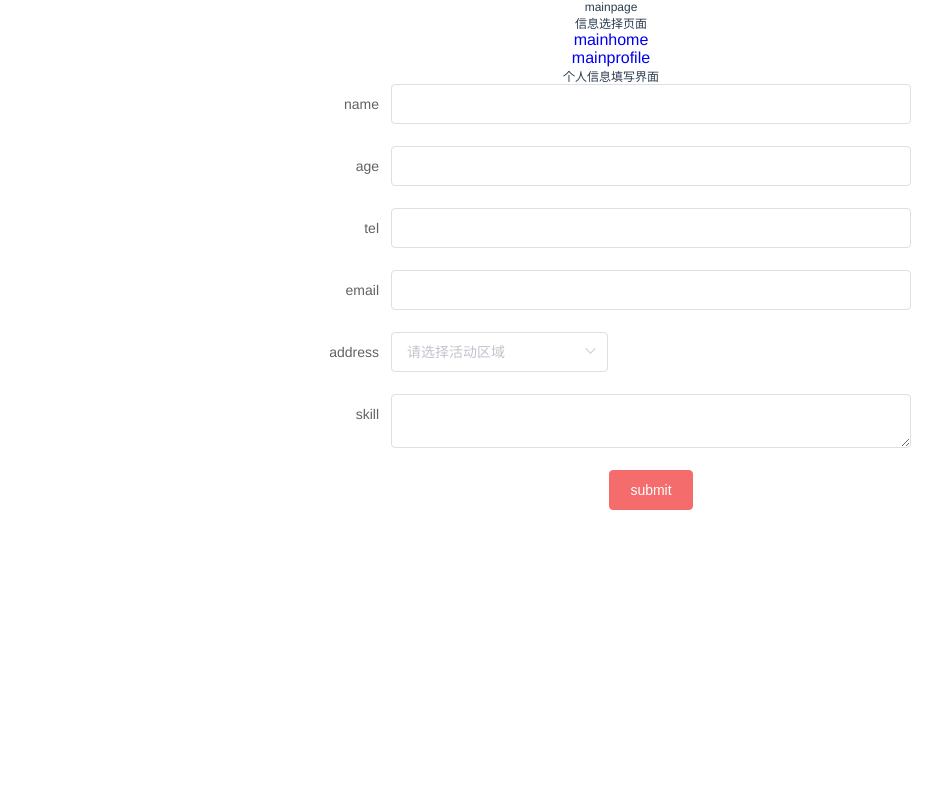
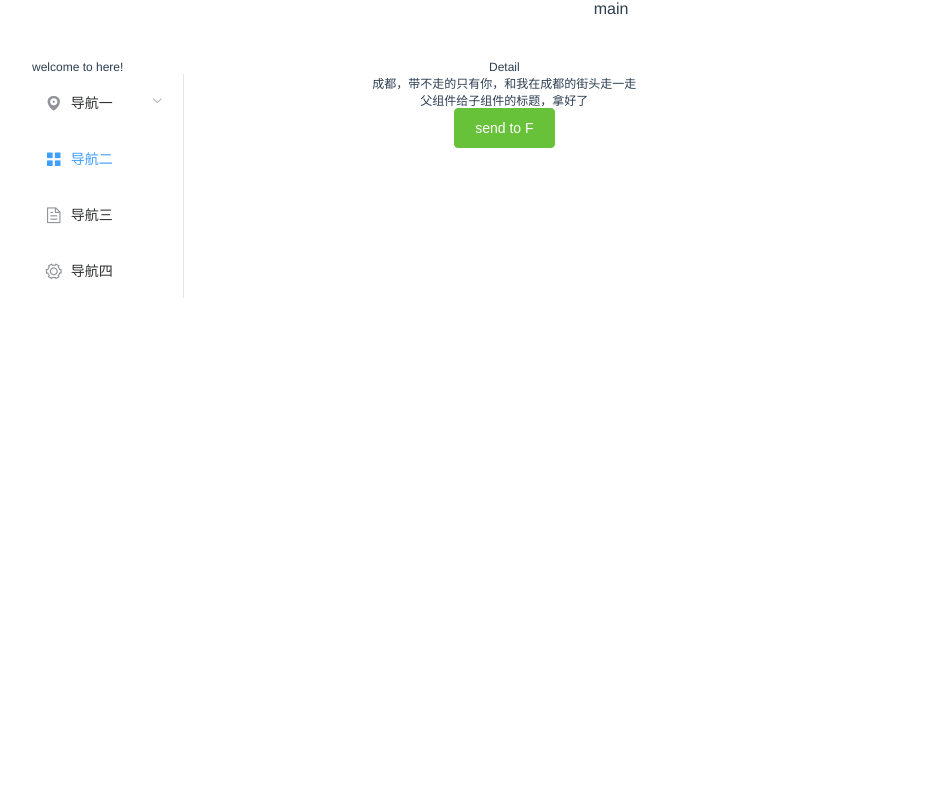
Before and after one commit to xiongben/Vue-Practice, a Vue app: page /#/main/profile in a window 1280 px wide. Shown: the top 800 px of the page, without its empty margins (29-971 px from the left). Built offline with nearby package versions, Linux system fonts and the light colour scheme.

Commit message:
add practice

```diff
--- a/package.json
+++ b/package.json
@@ -60,6 +60,7 @@
     "url-loader": "^0.5.8",
     "vue-jest": "^1.0.2",
     "vue-loader": "^13.3.0",
+    "vue-socket.io": "^2.1.1-b",
     "vue-style-loader": "^3.0.1",
     "vue-template-compiler": "^2.5.2",
     "vue2-google-maps": "^0.9.7",
--- a/src/components/MainPage.vue
+++ b/src/components/MainPage.vue
@@ -1,55 +1,104 @@
 <template>
-  <div class="mainbox">
-    <h1>mainpage</h1>
-    <p>信息选择页面</p>
-    <router-link to="/main/home">mainhome</router-link>
-    <router-link to="/main/profile">mainprofile</router-link>
-    <router-view></router-view>
-    <!-- <div class="hell">hello</div> -->
-  </div>
+  <el-container>
+    <el-header>main</el-header>
+    <el-row class="tac">
+  <el-col :span="4">
+    <h5>welcome to here!</h5>
+    <el-menu
+      default-active="2"
+      class="el-menu-vertical-demo"
+      @open="handleOpen"
+      @close="handleClose">
+      <el-submenu index="1">
+        <template slot="title">
+          <i class="el-icon-location"></i>
+          <span>导航一</span>
+        </template>
+        <el-menu-item-group>
+          <el-menu-item index="1-1" @click="tomodel">选项1</el-menu-item>
+          <el-menu-item index="1-2">选项2</el-menu-item>
+        </el-menu-item-group>
+        <el-menu-item-group>
+          <el-menu-item index="1-3">选项3</el-menu-item>
+        </el-menu-item-group>
+        <!-- <el-submenu index="1-4">
+          <template slot="title">选项4</template>
+          <el-menu-item index="1-4-1">选项1</el-menu-item>
+        </el-submenu> -->
+      </el-submenu>
+      <el-menu-item index="2">
+        <i class="el-icon-menu"></i>
+        <span slot="title">导航二</span>
+      </el-menu-item>
+      <el-menu-item index="3">
+        <i class="el-icon-document"></i>
+        <span slot="title">导航三</span>
+      </el-menu-item>
+      <el-menu-item index="4">
+        <i class="el-icon-setting"></i>
+        <span slot="title">导航四</span>
+      </el-menu-item>
+    </el-menu>
+  </el-col>
+  <el-col :span="12">
+    <h5>Detail</h5>
+    <Info @changetest="changeTitle" ref="info" :title="sonTitle"></Info>
+  </el-col>
+</el-row>
+
+      <!-- <router-link to="/main/home">mainhome</router-link>
+      <router-link to="/main/profile">mainprofile</router-link>
+      <router-link to="/main/wechat">聊天室</router-link>
+      <router-view></router-view> -->
+
+  </el-container>
 </template>
 
 <script>
-import Info from './info.vue'
-
+import Info from "./info.vue";
 
 export default {
-  name: 'HelloWorld',
-  components:{
+  name: "HelloWorld",
+  components: {
     Info
   },
-  data () {
+  data() {
     return {
-      msg: 'Welcome to Your Vue.js App',
-      name:'xiongben',
-      agenum:25,
-      mess:'成都，带不走的只有你，和我在成都的街头走一走',
-      mes:true,
-      input:''
-    }
+      msg: "Welcome to Your Vue.js App",
+      name: "xiongben",
+      agenum: 25,
+      mess: "成都，带不走的只有你，和我在成都的街头走一走",
+      mes: true,
+      input: "",
+      sonTitle:"父组件给子组件的标题，拿好了",
+    };
   },
-  methods:{
-    getinfo(){
+  methods: {
+    getinfo() {
       console.log(this.name);
     },
-    changeMess(){
-      this.mes=!this.mes;
-      this.mess=this.mes?'我要去烂漫的土耳其啊啊啊啊啊啊':'i want to balama';
+    changeTitle() {
+      console.log("子组件调用父组件方法中");
+    },
+    changeMess() {
+      this.mes = !this.mes;
+      this.mess = this.mes
+        ? "我要去烂漫的土耳其啊啊啊啊啊啊"
+        : "i want to balama";
+    },
+    handleOpen(key, keyPath) {
+        console.log(key, keyPath);
+      },
+      handleClose(key, keyPath) {
+        console.log(key, keyPath);
+      },
+    tomodel(){
+      this.$refs.info.changeMess();
     }
   }
-
-}
+};
 </script>
 
 <!-- Add "scoped" attribute to limit CSS to this component only -->
 <style scoped>
- .mainbox{
-   width:100%;
-   height:1000px;
-   border-bottom: 5px solid blue;
-   display: flex;
-   flex-direction: column;
-   align-items: center;
- }
-
 </style>
--- a/src/components/Mainhome.vue
+++ b/src/components/Mainhome.vue
@@ -2,22 +2,7 @@
   <div class="mainhome">
     <div id="mymap">
       <div id="map">
-        <GmapMap
-          :center="{lat:10, lng:10}"
-          :zoom="7"
-          map-type-id="terrain"
-          style="width: 1000px; height: 600px"
-          ref="xbmap"
-        >
-          <GmapMarker
-            :key="index"
-            v-for="(m, index) in markers"
-            :position="m.position"
-            :clickable="true"
-            :draggable="true"
-            @click="center=m.position"
-          />
-        </GmapMap>
+
         <el-button type="success" @click="tochangsha()">长沙</el-button>
       </div>
     </div>
@@ -65,6 +50,9 @@ export default {
         console.log('buchunzai')
     }
   },
+  created() {
+    this.testfn();
+  },
   methods:{
     getinfo(){
       console.log(this.name);
@@ -77,6 +65,10 @@ export default {
       this.$refs.xbmap.$mapPromise.then((map) => {
       map.panTo({lat: 28.21, lng: 113})
     })
+    },
+    testfn() {
+
+
     }
   }
 
--- /dev/null
+++ b/src/components/Wechat.vue
@@ -0,0 +1,59 @@
+<template>
+<el-container>
+  <el-header>聊天室房间</el-header>
+  <el-input
+
+  type="textarea"
+  :rows="2"
+  placeholder="请输入内容"
+  v-model="textarea">
+ </el-input>
+ <el-input v-model="mess" placeholder="send mess"></el-input>
+ <br/>
+ <el-button type="success" @click="sendMess">send</el-button>
+ <br/>
+<el-button type="success" @click="disconnect">disconnect</el-button>
+</el-container>
+
+</template>
+
+<script>
+export default {
+  name: 'Wechat',
+  data () {
+    return {
+      textarea:'',
+      mess:'',
+    }
+  },
+  // sockets: {
+  //   connect: function() {
+  //       console.log("connected,xiongben");
+  //   },
+  //   myResponse(val) {
+  //       console.log(val);
+  //       this.textarea += val.data;
+  //       this.textarea += '\n';
+  //   }
+  // },
+  methods:{
+    sendMess: function(val) {
+        var params = {
+            mess: this.mess,
+            room: 1,
+        };
+        this.$socket.emit('my event', params);
+    },
+    disconnect: function() {
+      console.log("disconnect");
+      this.$socket.disconnect();
+    }
+  }
+
+}
+</script>
+
+<!-- Add "scoped" attribute to limit CSS to this component only -->
+<style scoped>
+
+</style>
--- a/src/components/info.vue
+++ b/src/components/info.vue
@@ -1,14 +1,18 @@
 <template>
   <div class="box">
-    <div class="minbox"></div>
+    <div class="minbox">
+      <p>{{mess}}</p>
+      <p>{{title}}</p>
+    </div>
     <div class="a1"></div>
+    <el-button type="success" @click="send">send to F</el-button>
   </div>
 </template>
 
 <script>
 export default {
-  name: 'HelloWorld',
-  props:['age'],
+  name: 'InfoModel',
+  props:['age','title'],
   data () {
     return {
       msg: 'Welcome to Your Vue.js App',
@@ -17,8 +21,11 @@ export default {
     }
   },
   methods:{
-    changeName(){
-
+    changeMess(){
+       this.mess = "我喜欢你，就像风走了八万里，不问归期";
+    },
+    send() {
+      this.$emit('changetest');
     }
   }
 
@@ -27,7 +34,7 @@ export default {
 
 <!-- Add "scoped" attribute to limit CSS to this component only -->
 <style scoped>
-  .box{
+  /* .box{
     width:100%;
 
     background: yellowgreen;
@@ -42,5 +49,5 @@ export default {
     width:1.875rem;
     height:1rem;
     background: yellow;
-  }
+  } */
 </style>
--- a/src/main.js
+++ b/src/main.js
@@ -8,8 +8,11 @@ import App from './App'
 import router from './router'
 import * as VueGoogleMaps from 'vue2-google-maps'
 import './../static/style.css'
+import VueSocketio from 'vue-socket.io'
+
 
 Vue.use(ElementUI);
+// Vue.use(VueSocketio, 'http://localhost:5000/test');
 Vue.use(VueGoogleMaps, {
   load: {
     key: 'AIzaSyBSrscXECy9H7T9fsgRMC6ZFbqD6VjZ6dA',
--- a/src/router/index.js
+++ b/src/router/index.js
@@ -6,6 +6,8 @@ import MainPage from '@/components/MainPage'
 import Mainhome from '@/components/Mainhome'
 import Mainprofile from '@/components/Mainprofile'
 import info from '@/components/info'
+import Wechat from '@/components/Wechat'
+
 
 Vue.use(Router)
 
@@ -36,6 +38,9 @@ export default new Router({
         },
         {
           path:'profile',component:Mainprofile
+        },
+        {
+          path:'wechat',component:Wechat
         }
       ]
     }
```
Also changed, not shown: src/components/Mainprofile.vue (+0 -9 lines), 1 other file (tests, documents, lock files or other folders).
